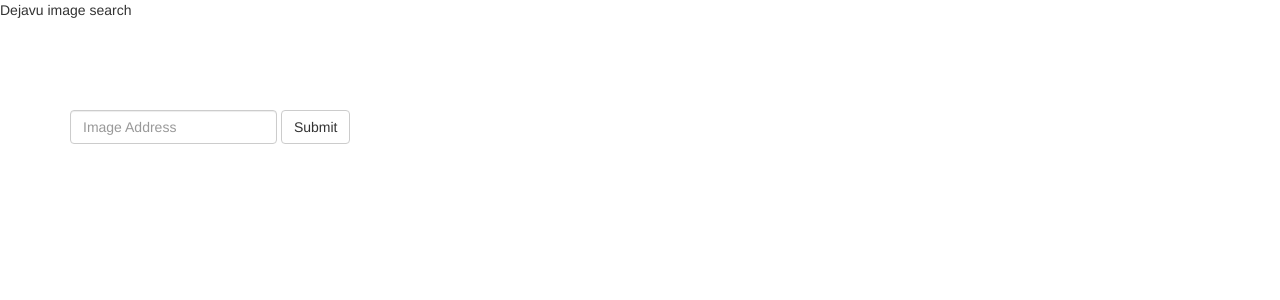
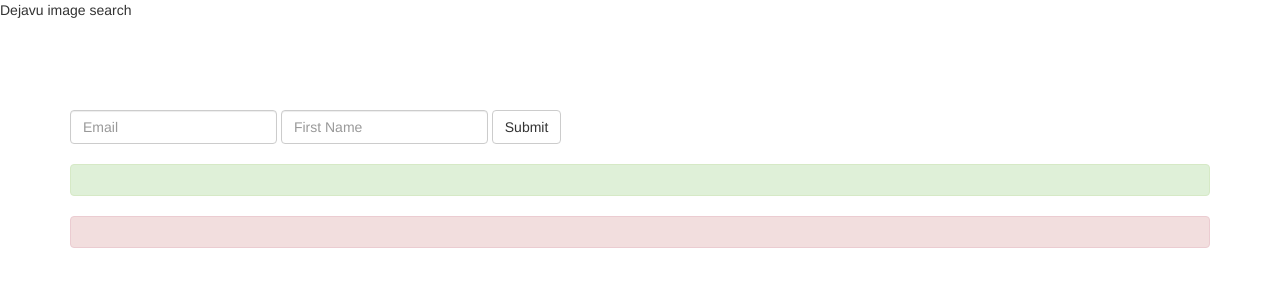
Before and after one commit to Eric0926/dejavu, a Flask app: template templates/form.html in a window 1280 px wide. Shown: the top 300 px of the page. Run offline with Flask 2, Linux system fonts and the light colour scheme; the template is opened without the code that fills it, so the values that code supplies are empty; some libraries are stand-ins or nearby versions.

Commit message:
Add files via upload

```diff
--- a/templates/form.html
+++ b/templates/form.html
@@ -24,14 +24,18 @@
         <br><br><br><br>
         <form class="form-inline">
             <div class="form-group">
-                <label class="sr-only" for="nameInput">Enter the image web address</label>
-                <input type="text" class="form-control" id="nameInput" placeholder="Image Address">
+                <label class="sr-only" for="emailInput">Email address</label>
+                <input type="text" class="form-control" id="emailInput" placeholder="Email">
+            </div>
+            <div class="form-group">
+                <label class="sr-only" for="nameInput">Name</label>
+                <input type="text" class="form-control" id="nameInput" placeholder="First Name">
             </div>
             <button type="submit" class="btn btn-default">Submit</button>
         </form>
         <br>
-        <div id="successAlert" class="alert alert-success" role="alert" style="display:none;"></div>
-        <div id="errorAlert" class="alert alert-danger" role="alert" style="display:none;"></div>
+        <div id="successAlert" class="alert alert-success" role="alert" ></div>
+        <div id="errorAlert" class="alert alert-danger" role="alert" ></div>
     </div>
 
   </body>
```
